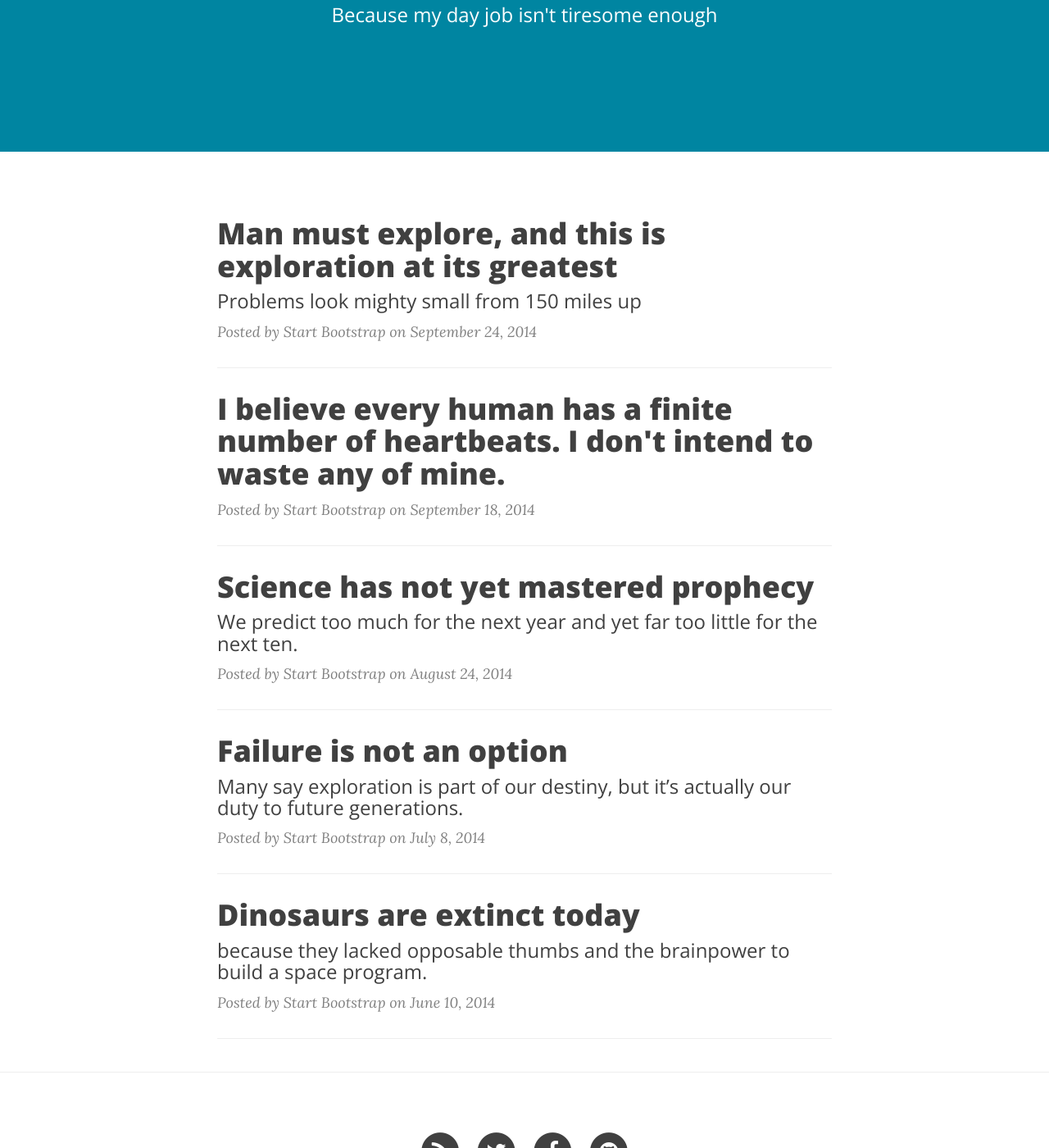
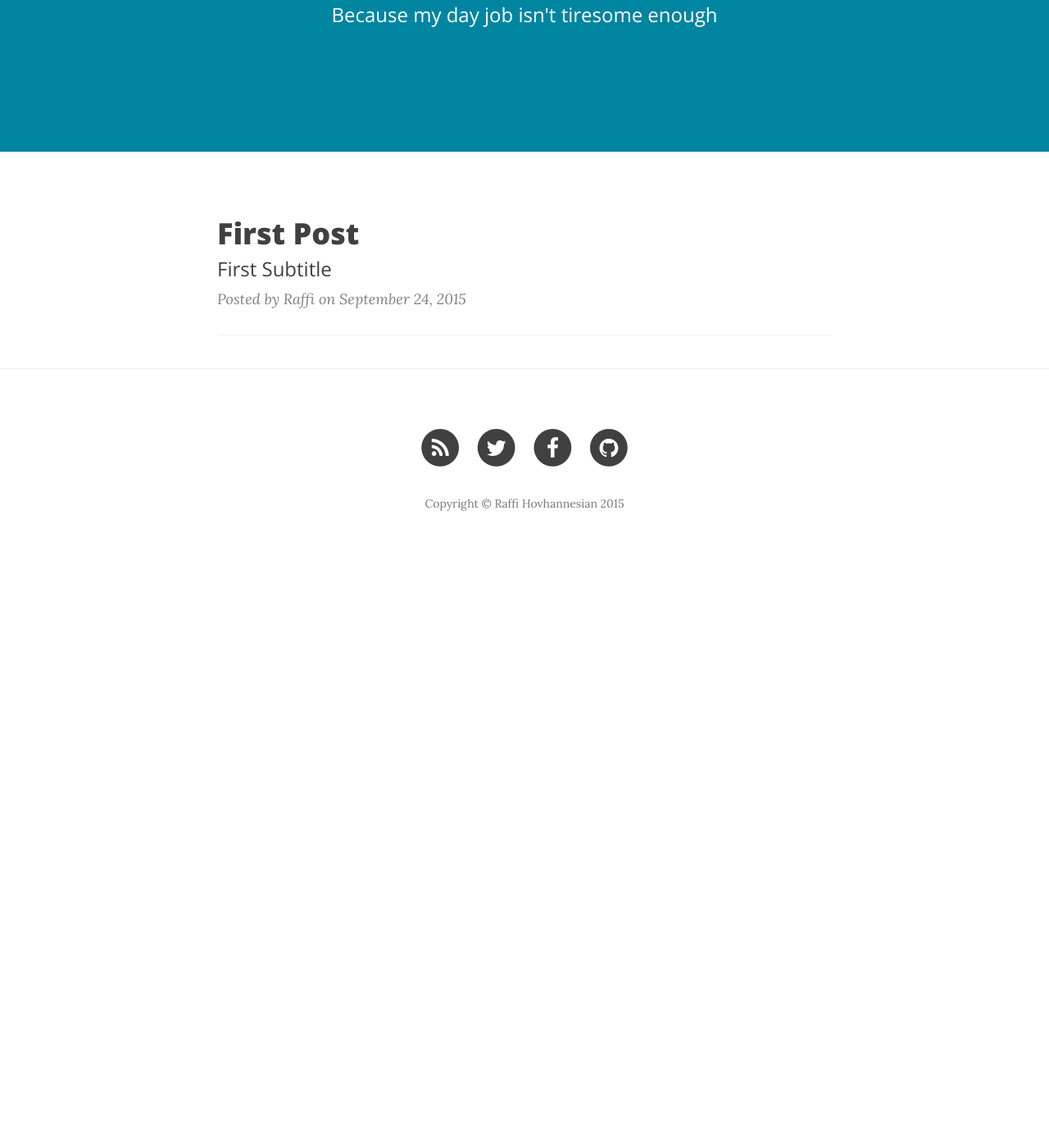
Before and after one commit to Raffi-001/raffi-001.github.io, a Jekyll site: the page built from index.html, in a window 1280 px wide and 1400 px high, scrolled down 359 px. Shown: the whole window at 82% size. Built offline with Jekyll 4.4.1, drawn with Linux system fonts in a browser that asks for light colours; nearby versions of some CDN libraries; the list of posts is cut into pages by our own code; after the commit the page ends 1049 px from its top, so only the background shows below that; some of the changed lines change nothing that is shown.

Commit message:
Site is ready.

```diff
--- a/_posts/2014-06-10-dinosaurs.markdown
+++ /dev/null
@@ -1,43 +0,0 @@
----
-layout:     post
-title:      "Dinosaurs are extinct today"
-subtitle:   "because they lacked opposable thumbs and the brainpower to build a space program."
-date:       2014-06-10 12:00:00
-author:     "Start Bootstrap"
-header-img: "img/post-bg-01.jpg"
----
-
-<p>Never in all their history have men been able truly to conceive of the world as one: a single sphere, a globe, having the qualities of a globe, a round earth in which all the directions eventually meet, in which there is no center because every point, or none, is center — an equal earth which all men occupy as equals. The airman's earth, if free men make it, will be truly round: a globe in practice, not in theory.</p>
-
-<p>Science cuts two ways, of course; its products can be used for both good and evil. But there's no turning back from science. The early warnings about technological dangers also come from science.</p>
-
-<p>What was most significant about the lunar voyage was not that man set foot on the Moon but that they set eye on the earth.</p>
-
-<p>A Chinese tale tells of some men sent to harm a young girl who, upon seeing her beauty, become her protectors rather than her violators. That's how I felt seeing the Earth for the first time. I could not help but love and cherish her.</p>
-
-<p>For those who have seen the Earth from space, and for the hundreds and perhaps thousands more who will, the experience most certainly changes your perspective. The things that we share in our world are far more valuable than those which divide us.</p>
-
-<h2 class="section-heading">The Final Frontier</h2>
-
-<p>There can be no thought of finishing for ‘aiming for the stars.’ Both figuratively and literally, it is a task to occupy the generations. And no matter how much progress one makes, there is always the thrill of just beginning.</p>
-
-<p>There can be no thought of finishing for ‘aiming for the stars.’ Both figuratively and literally, it is a task to occupy the generations. And no matter how much progress one makes, there is always the thrill of just beginning.</p>
-
-<blockquote>The dreams of yesterday are the hopes of today and the reality of tomorrow. Science has not yet mastered prophecy. We predict too much for the next year and yet far too little for the next ten.</blockquote>
-
-<p>Spaceflights cannot be stopped. This is not the work of any one man or even a group of men. It is a historical process which mankind is carrying out in accordance with the natural laws of human development.</p>
-
-<h2 class="section-heading">Reaching for the Stars</h2>
-
-<p>As we got further and further away, it [the Earth] diminished in size. Finally it shrank to the size of a marble, the most beautiful you can imagine. That beautiful, warm, living object looked so fragile, so delicate, that if you touched it with a finger it would crumble and fall apart. Seeing this has to change a man.</p>
-
-<a href="#">
-    <img src="{{ site.baseurl }}/img/post-sample-image.jpg" alt="Post Sample Image">
-</a>
-<span class="caption text-muted">To go places and do things that have never been done before – that’s what living is all about.</span>
-
-<p>Space, the final frontier. These are the voyages of the Starship Enterprise. Its five-year mission: to explore strange new worlds, to seek out new life and new civilizations, to boldly go where no man has gone before.</p>
-
-<p>As I stand out here in the wonders of the unknown at Hadley, I sort of realize there’s a fundamental truth to our nature, Man must explore, and this is exploration at its greatest.</p>
-
-<p>Placeholder text by <a href="http://spaceipsum.com/">Space Ipsum</a>. Photographs by <a href="https://www.flickr.com/photos/nasacommons/">NASA on The Commons</a>.</p>
--- a/_posts/2014-07-08-failure-is-not-an-option.markdown
+++ /dev/null
@@ -1,43 +0,0 @@
----
-layout:     post
-title:      "Failure is not an option"
-subtitle:   "Many say exploration is part of our destiny, but it’s actually our duty to future generations."
-date:       2014-07-08 12:00:00
-author:     "Start Bootstrap"
-header-img: "img/post-bg-03.jpg"
----
-
-<p>Never in all their history have men been able truly to conceive of the world as one: a single sphere, a globe, having the qualities of a globe, a round earth in which all the directions eventually meet, in which there is no center because every point, or none, is center — an equal earth which all men occupy as equals. The airman's earth, if free men make it, will be truly round: a globe in practice, not in theory.</p>
-
-<p>Science cuts two ways, of course; its products can be used for both good and evil. But there's no turning back from science. The early warnings about technological dangers also come from science.</p>
-
-<p>What was most significant about the lunar voyage was not that man set foot on the Moon but that they set eye on the earth.</p>
-
-<p>A Chinese tale tells of some men sent to harm a young girl who, upon seeing her beauty, become her protectors rather than her violators. That's how I felt seeing the Earth for the first time. I could not help but love and cherish her.</p>
-
-<p>For those who have seen the Earth from space, and for the hundreds and perhaps thousands more who will, the experience most certainly changes your perspective. The things that we share in our world are far more valuable than those which divide us.</p>
-
-<h2 class="section-heading">The Final Frontier</h2>
-
-<p>There can be no thought of finishing for ‘aiming for the stars.’ Both figuratively and literally, it is a task to occupy the generations. And no matter how much progress one makes, there is always the thrill of just beginning.</p>
-
-<p>There can be no thought of finishing for ‘aiming for the stars.’ Both figuratively and literally, it is a task to occupy the generations. And no matter how much progress one makes, there is always the thrill of just beginning.</p>
-
-<blockquote>The dreams of yesterday are the hopes of today and the reality of tomorrow. Science has not yet mastered prophecy. We predict too much for the next year and yet far too little for the next ten.</blockquote>
-
-<p>Spaceflights cannot be stopped. This is not the work of any one man or even a group of men. It is a historical process which mankind is carrying out in accordance with the natural laws of human development.</p>
-
-<h2 class="section-heading">Reaching for the Stars</h2>
-
-<p>As we got further and further away, it [the Earth] diminished in size. Finally it shrank to the size of a marble, the most beautiful you can imagine. That beautiful, warm, living object looked so fragile, so delicate, that if you touched it with a finger it would crumble and fall apart. Seeing this has to change a man.</p>
-
-<a href="#">
-    <img src="{{ site.baseurl }}/img/post-sample-image.jpg" alt="Post Sample Image">
-</a>
-<span class="caption text-muted">To go places and do things that have never been done before – that’s what living is all about.</span>
-
-<p>Space, the final frontier. These are the voyages of the Starship Enterprise. Its five-year mission: to explore strange new worlds, to seek out new life and new civilizations, to boldly go where no man has gone before.</p>
-
-<p>As I stand out here in the wonders of the unknown at Hadley, I sort of realize there’s a fundamental truth to our nature, Man must explore, and this is exploration at its greatest.</p>
-
-<p>Placeholder text by <a href="http://spaceipsum.com/">Space Ipsum</a>. Photographs by <a href="https://www.flickr.com/photos/nasacommons/">NASA on The Commons</a>.</p>
--- a/_posts/2014-08-24-science-has-not-yet-mastered-prophecy.markdown
+++ /dev/null
@@ -1,43 +0,0 @@
----
-layout:     post
-title:      "Science has not yet mastered prophecy"
-subtitle:   "We predict too much for the next year and yet far too little for the next ten."
-date:       2014-08-24 12:00:00
-author:     "Start Bootstrap"
-header-img: "img/post-bg-04.jpg"
----
-
-<p>Never in all their history have men been able truly to conceive of the world as one: a single sphere, a globe, having the qualities of a globe, a round earth in which all the directions eventually meet, in which there is no center because every point, or none, is center — an equal earth which all men occupy as equals. The airman's earth, if free men make it, will be truly round: a globe in practice, not in theory.</p>
-
-<p>Science cuts two ways, of course; its products can be used for both good and evil. But there's no turning back from science. The early warnings about technological dangers also come from science.</p>
-
-<p>What was most significant about the lunar voyage was not that man set foot on the Moon but that they set eye on the earth.</p>
-
-<p>A Chinese tale tells of some men sent to harm a young girl who, upon seeing her beauty, become her protectors rather than her violators. That's how I felt seeing the Earth for the first time. I could not help but love and cherish her.</p>
-
-<p>For those who have seen the Earth from space, and for the hundreds and perhaps thousands more who will, the experience most certainly changes your perspective. The things that we share in our world are far more valuable than those which divide us.</p>
-
-<h2 class="section-heading">The Final Frontier</h2>
-
-<p>There can be no thought of finishing for ‘aiming for the stars.’ Both figuratively and literally, it is a task to occupy the generations. And no matter how much progress one makes, there is always the thrill of just beginning.</p>
-
-<p>There can be no thought of finishing for ‘aiming for the stars.’ Both figuratively and literally, it is a task to occupy the generations. And no matter how much progress one makes, there is always the thrill of just beginning.</p>
-
-<blockquote>The dreams of yesterday are the hopes of today and the reality of tomorrow. Science has not yet mastered prophecy. We predict too much for the next year and yet far too little for the next ten.</blockquote>
-
-<p>Spaceflights cannot be stopped. This is not the work of any one man or even a group of men. It is a historical process which mankind is carrying out in accordance with the natural laws of human development.</p>
-
-<h2 class="section-heading">Reaching for the Stars</h2>
-
-<p>As we got further and further away, it [the Earth] diminished in size. Finally it shrank to the size of a marble, the most beautiful you can imagine. That beautiful, warm, living object looked so fragile, so delicate, that if you touched it with a finger it would crumble and fall apart. Seeing this has to change a man.</p>
-
-<a href="#">
-    <img src="{{ site.baseurl }}/img/post-sample-image.jpg" alt="Post Sample Image">
-</a>
-<span class="caption text-muted">To go places and do things that have never been done before – that’s what living is all about.</span>
-
-<p>Space, the final frontier. These are the voyages of the Starship Enterprise. Its five-year mission: to explore strange new worlds, to seek out new life and new civilizations, to boldly go where no man has gone before.</p>
-
-<p>As I stand out here in the wonders of the unknown at Hadley, I sort of realize there’s a fundamental truth to our nature, Man must explore, and this is exploration at its greatest.</p>
-
-<p>Placeholder text by <a href="http://spaceipsum.com/">Space Ipsum</a>. Photographs by <a href="https://www.flickr.com/photos/nasacommons/">NASA on The Commons</a>.</p>
--- a/_posts/2014-09-18-i-believe.markdown
+++ /dev/null
@@ -1,42 +0,0 @@
----
-layout:     post
-title:      "I believe every human has a finite number of heartbeats. I don't intend to waste any of mine."
-date:       2014-09-18 12:00:00
-author:     "Start Bootstrap"
-header-img: "img/post-bg-05.jpg"
----
-
-<p>Never in all their history have men been able truly to conceive of the world as one: a single sphere, a globe, having the qualities of a globe, a round earth in which all the directions eventually meet, in which there is no center because every point, or none, is center — an equal earth which all men occupy as equals. The airman's earth, if free men make it, will be truly round: a globe in practice, not in theory.</p>
-
-<p>Science cuts two ways, of course; its products can be used for both good and evil. But there's no turning back from science. The early warnings about technological dangers also come from science.</p>
-
-<p>What was most significant about the lunar voyage was not that man set foot on the Moon but that they set eye on the earth.</p>
-
-<p>A Chinese tale tells of some men sent to harm a young girl who, upon seeing her beauty, become her protectors rather than her violators. That's how I felt seeing the Earth for the first time. I could not help but love and cherish her.</p>
-
-<p>For those who have seen the Earth from space, and for the hundreds and perhaps thousands more who will, the experience most certainly changes your perspective. The things that we share in our world are far more valuable than those which divide us.</p>
-
-<h2 class="section-heading">The Final Frontier</h2>
-
-<p>There can be no thought of finishing for ‘aiming for the stars.’ Both figuratively and literally, it is a task to occupy the generations. And no matter how much progress one makes, there is always the thrill of just beginning.</p>
-
-<p>There can be no thought of finishing for ‘aiming for the stars.’ Both figuratively and literally, it is a task to occupy the generations. And no matter how much progress one makes, there is always the thrill of just beginning.</p>
-
-<blockquote>The dreams of yesterday are the hopes of today and the reality of tomorrow. Science has not yet mastered prophecy. We predict too much for the next year and yet far too little for the next ten.</blockquote>
-
-<p>Spaceflights cannot be stopped. This is not the work of any one man or even a group of men. It is a historical process which mankind is carrying out in accordance with the natural laws of human development.</p>
-
-<h2 class="section-heading">Reaching for the Stars</h2>
-
-<p>As we got further and further away, it [the Earth] diminished in size. Finally it shrank to the size of a marble, the most beautiful you can imagine. That beautiful, warm, living object looked so fragile, so delicate, that if you touched it with a finger it would crumble and fall apart. Seeing this has to change a man.</p>
-
-<a href="#">
-    <img src="{{ site.baseurl }}/img/post-sample-image.jpg" alt="Post Sample Image">
-</a>
-<span class="caption text-muted">To go places and do things that have never been done before – that’s what living is all about.</span>
-
-<p>Space, the final frontier. These are the voyages of the Starship Enterprise. Its five-year mission: to explore strange new worlds, to seek out new life and new civilizations, to boldly go where no man has gone before.</p>
-
-<p>As I stand out here in the wonders of the unknown at Hadley, I sort of realize there’s a fundamental truth to our nature, Man must explore, and this is exploration at its greatest.</p>
-
-<p>Placeholder text by <a href="http://spaceipsum.com/">Space Ipsum</a>. Photographs by <a href="https://www.flickr.com/photos/nasacommons/">NASA on The Commons</a>.</p>
--- a/_posts/2014-09-24-man-must-explore.markdown
+++ b/_posts/2014-09-24-man-must-explore.markdown
@@ -1,9 +1,9 @@
 ---
 layout:     post
-title:      "Man must explore, and this is exploration at its greatest"
-subtitle:   "Problems look mighty small from 150 miles up"
-date:       2014-09-24 12:00:00
-author:     "Start Bootstrap"
+title:      "First Post"
+subtitle:   "First Subtitle"
+date:       2015-09-24 12:00:00
+author:     "Raffi"
 header-img: "img/post-bg-06.jpg"
 ---
 
```
Also changed, not shown: 16 other files.
